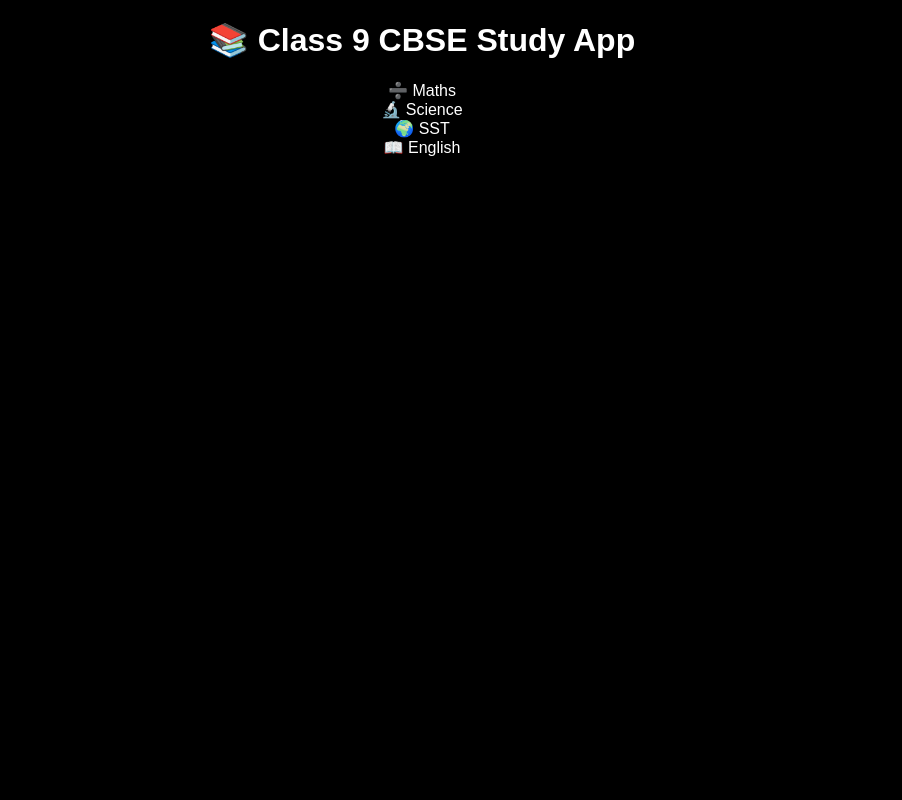
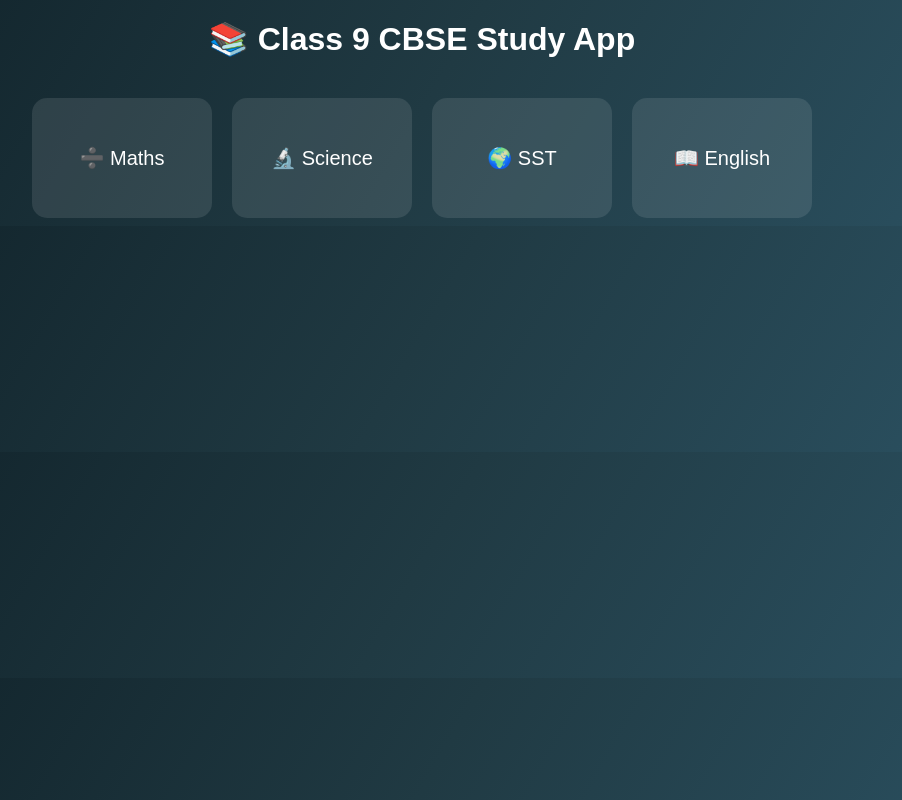
Before and after one commit to sunitachandra2880-dev/my-web-app, a plain HTML site: page index.html in a window 1280 px wide. Shown: the whole page, without its empty margins (218-1120 px from the left). Drawn offline with Linux system fonts and the light colour scheme.

Commit message:
style.css

```diff
--- a/style.css
+++ b/style.css
@@ -1,11 +1,49 @@
 body{
-  background: black;
+  background: linear-gradient(120deg,#0f2027,#203a43,#2c5364);
   color: white;
+  font-family: Arial;
   text-align: center;
-  font-family: sans-serif;
 }
 
-button{
-  padding: 10px 20px;
-  font-size: 18px;
+.title{
+  margin-top: 20px;
+  animation: slideDown 1s ease;
 }
+
+.container{
+  display: flex;
+  justify-content: center;
+  gap: 20px;
+  margin-top: 40px;
+  flex-wrap: wrap;
+}
+
+.card{
+  width: 180px;
+  height: 120px;
+  background: rgba(255,255,255,0.1);
+  border-radius: 15px;
+  display: flex;
+  align-items: center;
+  justify-content: center;
+  font-size: 20px;
+  cursor: pointer;
+  transition: 0.3s;
+  animation: fadeUp 1s ease;
+}
+
+.card:hover{
+  transform: scale(1.1);
+  background: rgba(255,255,255,0.25);
+}
+
+/* Animations */
+@keyframes fadeUp{
+  from{opacity:0; transform:translateY(40px);}
+  to{opacity:1; transform:translateY(0);}
+}
+
+@keyframes slideDown{
+  from{opacity:0; transform:translateY(-40px);}
+  to{opacity:1; transform:translateY(0);}
+}
```
